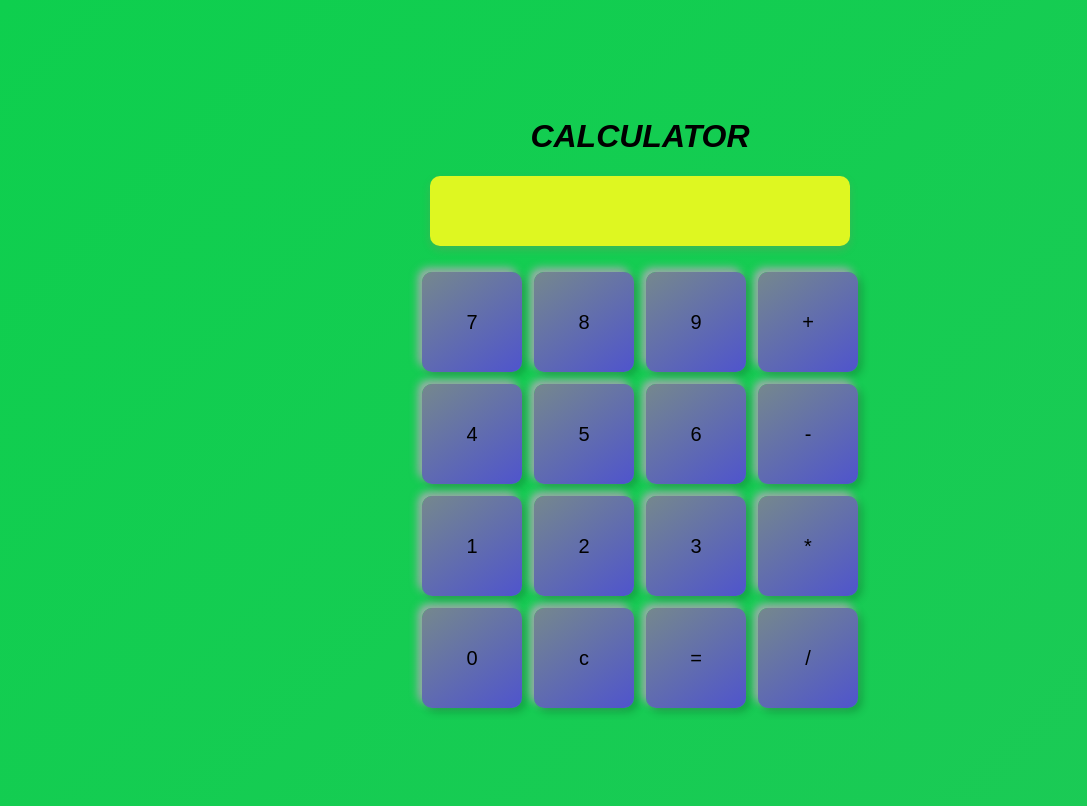
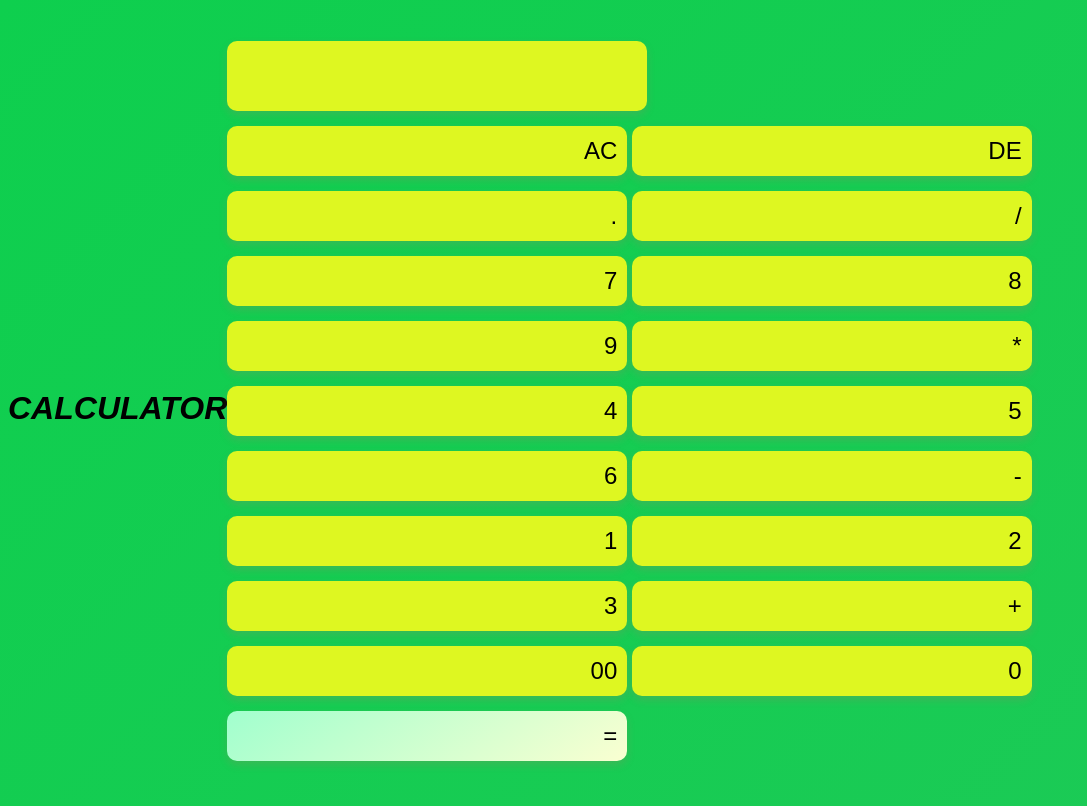
Before and after one commit to abhinay003/CALCULATOR, a plain HTML site: page index.html in a window 1280 px wide. Shown: the whole page, without its empty margins (0-1087 px from the left). Drawn offline with Linux system fonts and the light colour scheme.

Commit message:
Update index.html

```diff
--- a/index.html
+++ b/index.html
@@ -3,42 +3,53 @@
 <head>
     <meta charset="UTF-8">
     <meta name="viewport" content="width=device-width, initial-scale=1.0">
-    <title>Calculator</title>
-    <link rel="stylesheet" href="style.css">
-    <script src="app.js"></script>
+    <title>Document</title>
+    <link rel="stylesheet" href="./style.css">
 </head>
+ <center><h1 style="font-style: italic;">CALCULATOR</h1></center>
 <body>
-    <center><h1 style="font-style: italic;">CALCULATOR</h1>
-        <input type="test" id="res" readonly>
-    <table>
-        <tr>
-            <td><button onclick="append(7)">7</button></td>
-            <td><button onclick="append(8)">8</button></td>
-            <td><button onclick="append(9)">9</button></td>
-            <td><button onclick="operate('+')">+</button></td>
-        </tr>
+    <div class="main">
+        <div class="calculator" >
 
-        <tr>
-            <td><button onclick="append(4)">4</button></td>
-            <td><button onclick="append(5)">5</button></td>
-             <td><button onclick="append(6)">6</button></td>
-             <td><button onclick="operate('-')">-</button></td>
+            <form>
+                <div class="display">
+                    <input type="text" name="display">
+            </div>
+            <div>
+               <input type="button" value="AC" onclick="display.value='' ">
+               <input type="button" value="DE" onclick="display.value= display.value.toString().slice(0,-1) ">
+               <input type="button" value="." onclick="display.value+='.' ">
+               <input type="button" value="/" onclick="display.value+='/' ">
+            </div>
 
-        </tr>
+            <div>
+                  <input type="button" value="7" onclick="display.value+='7' ">
+               <input type="button" value="8" onclick="display.value+='8' ">
+               <input type="button" value="9" onclick="display.value+='9' ">
+               <input type="button" value="*" onclick="display.value+='*' ">
+            </div>
+             <div>
+                  <input type="button" value="4" onclick="display.value+='4' ">
+               <input type="button" value="5" onclick="display.value+='5' ">
+               <input type="button" value="6" onclick="display.value+='6' ">
+               <input type="button" value="-" onclick="display.value+='-' ">
+            </div>
+             <div>
+                  <input type="button" value="1" onclick="display.value+='1' ">
+               <input type="button" value="2" onclick="display.value+='2' ">
+               <input type="button" value="3" onclick="display.value+='3' ">
+               <input type="button" value="+" onclick="display.value+='+' ">
+            </div>
+             <div>
+                  <input type="button" value="00" onclick="display.value+='00' ">
+               <input type="button" value="0" onclick="display.value+='0' ">
+               <input type="button" value="=" onclick="display.value=eval(display.value)" class="equal">
+            </div>
+        </form>
 
-        <tr>
-            <td><button onclick="append(1)">1</button></td>
-            <td><button onclick="append(2)">2</button></td>
-            <td><button onclick="append(3)">3</button></td>
-            <td><button onclick="operate('*')">*</button></td>
-        </tr>
-        <tr>
-            <td><button onclick="append(0)">0</button></td>
-            <td><button onclick="clearresult()">c</button></td>
-            <td><button onclick="calculate()">=</button></td>
-            <td><button onclick="operate('/')">/</button></td>
-        </tr>
-    </table>
-    </center>
+    </div>
+
+    </div>
+    <script src="./design.js"></script>
 </body>
 </html>
```
